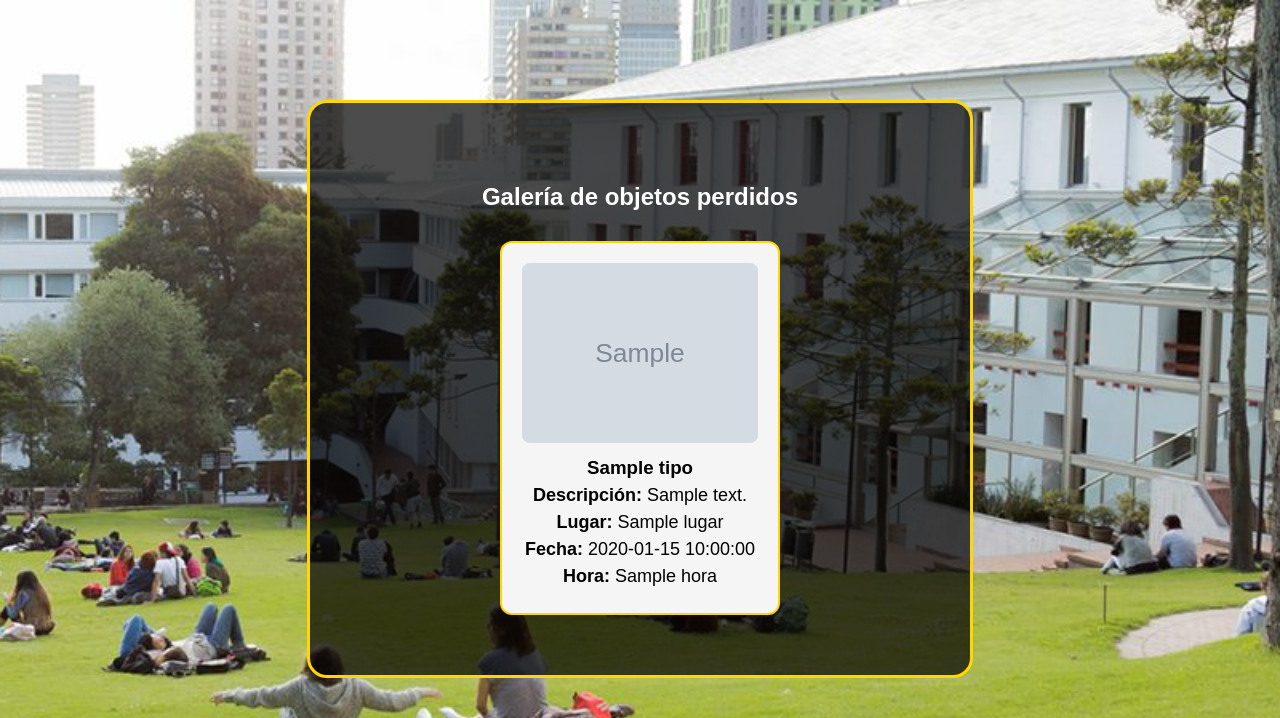
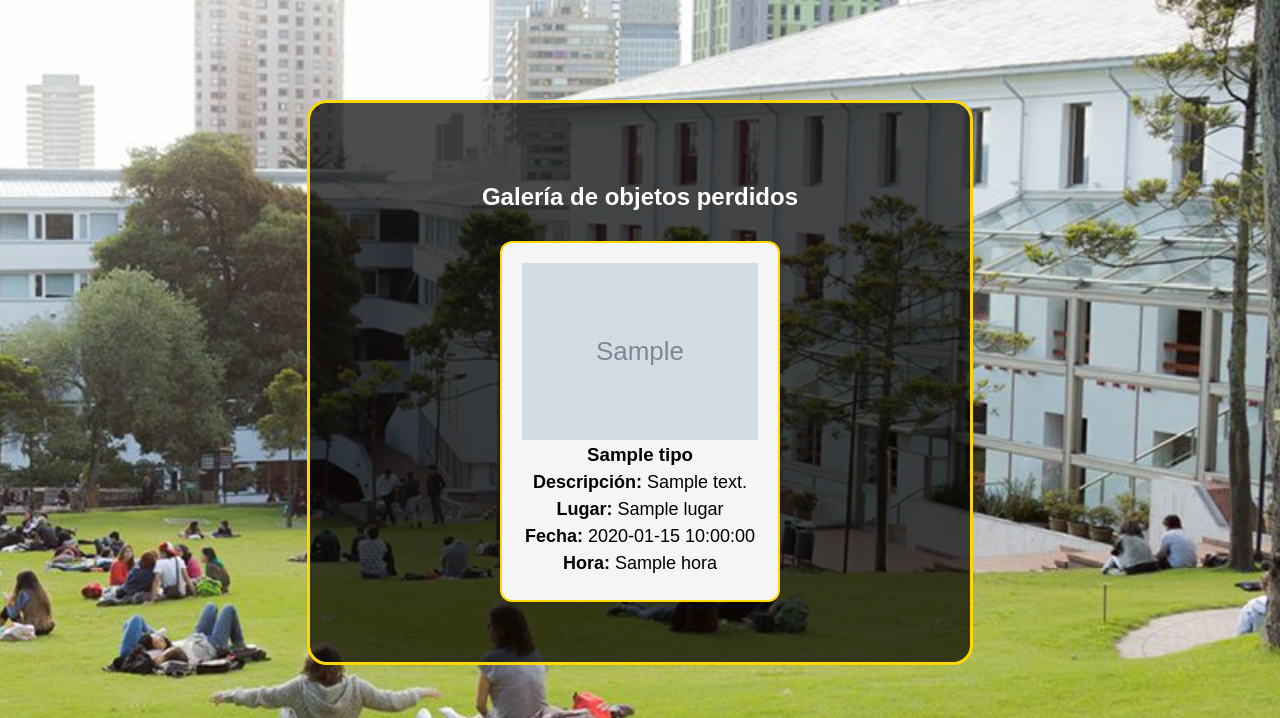
Before and after one commit to recuperAndes/RecuperAndes-app, a Flask app: template templates/galeria_perdidos.html in a window 1280 px wide. Shown: the top 718 px of the page. Run offline with Flask 2, Linux system fonts and the light colour scheme; the template is opened without the code that fills it: most values are stand-ins (such as "Sample title", 1, 10 or a date in 2020); grey boxes marked "Sample" are stand-in pictures.

Commit message:
Update style.css

```diff
--- a/static/style.css
+++ b/static/style.css
@@ -164,10 +164,10 @@ button:hover {
 
 .tarjeta img {
   width: 100%;
-  height: 180px;
-  object-fit: cover;
-  border-radius: 8px;
-  margin-bottom: 10px;
+  max-height: 200px;
+  object-fit: contain;
+  background-color: #fff;
+
 }
 
 .tarjeta h3 {
```
